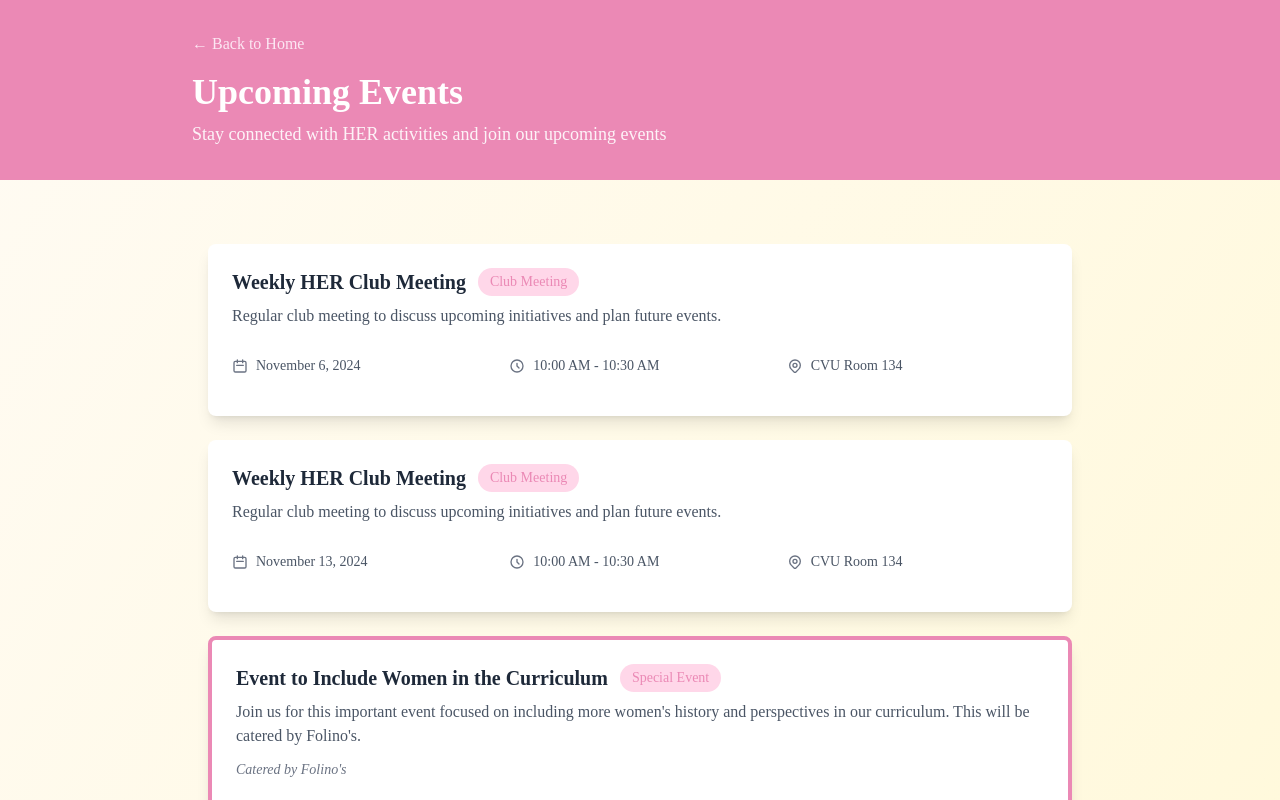
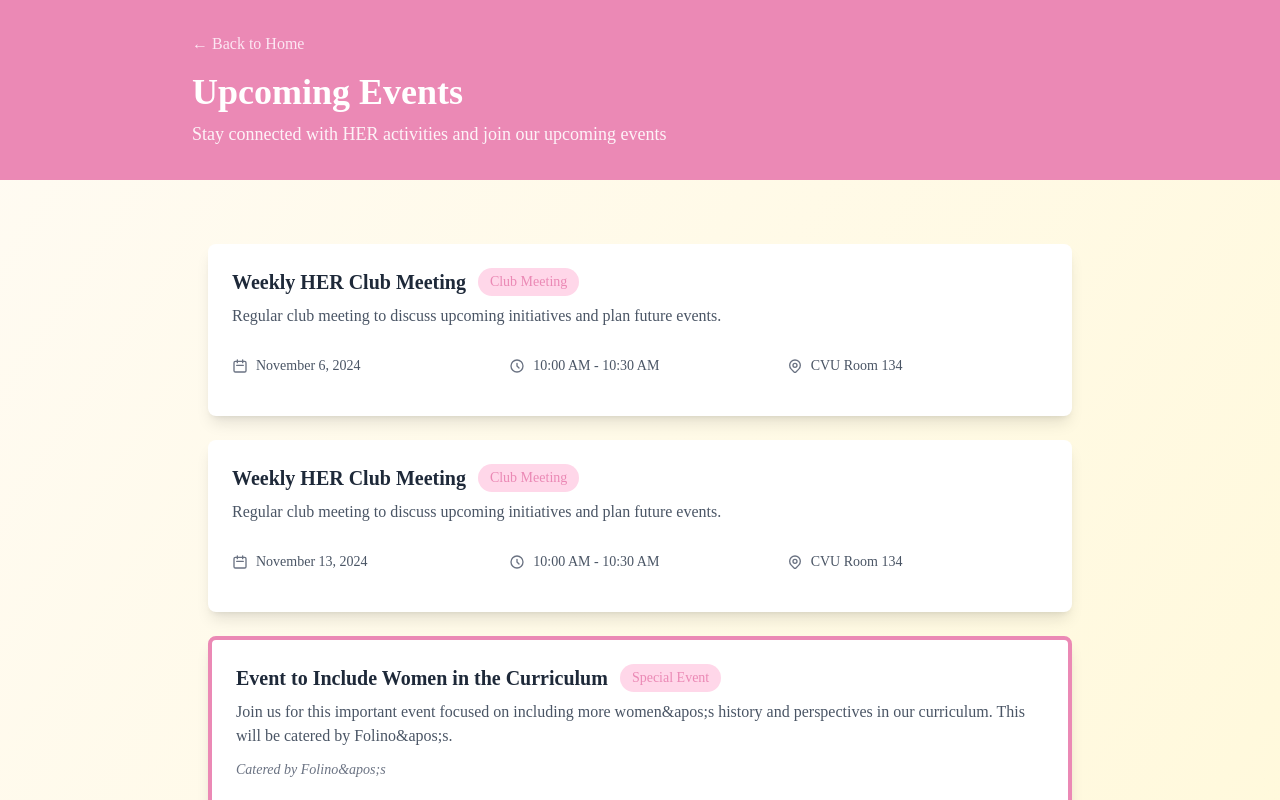
Before and after one commit to Amelie-Fairweather/HER, a Next.js app: page /events in a window 1280 px wide. Shown: the top 800 px of the page. Built offline with nearby package versions, Linux system fonts and the light colour scheme.

Commit message:
Fix ESLint errors: escape quotes and remove unused imports

```diff
--- a/src/app/events/page.tsx
+++ b/src/app/events/page.tsx
@@ -36,10 +36,10 @@ export default function Events() {
       date: "November 12, 2024",
       time: "5:30 PM - 8:00 PM",
       location: "Pierson Library",
-      description: "Join us for this important event focused on including more women's history and perspectives in our curriculum. This will be catered by Folino's.",
+      description: "Join us for this important event focused on including more women&apos;s history and perspectives in our curriculum. This will be catered by Folino&apos;s.",
       type: "Special Event",
       rsvpRequired: true,
-      catering: "Catered by Folino's"
+      catering: "Catered by Folino&apos;s"
     },
     {
       id: 4,
--- a/src/app/page.tsx
+++ b/src/app/page.tsx
@@ -10,7 +10,7 @@ export default function Home() {
           <HeroTitle />
           <h2 className="text-2xl font-semibold mb-2">Her Education Required</h2>
           <p className="text-lg opacity-90">
-            Student-led club at CVU dedicated to addressing the lack of Women's history and current rights in the curriculum
+            Student-led club at CVU dedicated to addressing the lack of Women&apos;s history and current rights in the curriculum
           </p>
         </div>
       </header>
@@ -32,10 +32,10 @@ export default function Home() {
                 Support our mission to implement a required Unit into the curriculum
               </h3>
               <p className="text-lg text-gray-700 max-w-3xl mx-auto mb-4">
-                A required unit is absolutely essential to ensuring students have a well rounded understanding of American history. Today, students have no idea the struggle women faced and the work needed to overcome them. Lack of role models for young girls, lack of representation and lack of knowledge limits the inclusion and success of your daughters, mothers, sisters, etc. Furthermore, men lack this education too. How can students vote on new policies surrounding women's rights without basic understanding of them?
+                A required unit is absolutely essential to ensuring students have a well rounded understanding of American history. Today, students have no idea the struggle women faced and the work needed to overcome them. Lack of role models for young girls, lack of representation and lack of knowledge limits the inclusion and success of your daughters, mothers, sisters, etc. Furthermore, men lack this education too. How can students vote on new policies surrounding women&apos;s rights without basic understanding of them?
               </p>
               <p className="text-lg text-gray-700 max-w-3xl mx-auto font-semibold">
-                To not require this education is to suggest women's history as secondary, as optional, as unimportant.
+                To not require this education is to suggest women&apos;s history as secondary, as optional, as unimportant.
               </p>
             </div>
           </div>
--- a/src/components/JoinForm.tsx
+++ b/src/components/JoinForm.tsx
@@ -1,7 +1,7 @@
 'use client'
 
 import { useState } from 'react'
-import emailjs from '@emailjs/browser'
+// import emailjs from '@emailjs/browser' // Removed unused import
 
 interface JoinFormProps {
   onClose: () => void
@@ -95,7 +95,7 @@ Application submitted at: ${new Date().toLocaleString()}
             </button>
           </div>
 
-          <p className="text-gray-600 mb-6">We'd love to have you join our community!</p>
+          <p className="text-gray-600 mb-6">We&apos;d love to have you join our community!</p>
 
           {submitStatus === 'success' && (
             <div className="bg-green-100 border border-green-400 text-green-700 px-4 py-3 rounded mb-4">
@@ -169,7 +169,7 @@ Application submitted at: ${new Date().toLocaleString()}
 
             <div>
               <label htmlFor="description" className="block text-sm font-medium text-gray-700 mb-1">
-                Tell us about yourself and why you're interested in joining *
+                Tell us about yourself and why you&apos;re interested in joining *
               </label>
               <textarea
                 id="description"
@@ -196,7 +196,7 @@ Application submitted at: ${new Date().toLocaleString()}
                 className="mt-1 w-4 h-4 text-[#EB89B5] border-gray-300 rounded focus:ring-[#EB89B5] focus:ring-2"
               />
               <label htmlFor="emailUpdates" className="text-sm text-gray-700">
-                I'd like to receive weekly email updates from student members about ways I can help, upcoming events, and our progress
+                I&apos;d like to receive weekly email updates from student members about ways I can help, upcoming events, and our progress
               </label>
             </div>
 
--- a/src/components/RSVPForm.tsx
+++ b/src/components/RSVPForm.tsx
@@ -1,15 +1,14 @@
 'use client'
 
 import { useState } from 'react'
-import emailjs from '@emailjs/browser'
+// import emailjs from '@emailjs/browser' // Removed unused import
 
 interface RSVPFormProps {
-  eventId: number
   eventTitle: string
   onClose: () => void
 }
 
-export default function RSVPForm({ eventId, eventTitle, onClose }: RSVPFormProps) {
+export default function RSVPForm({ eventTitle, onClose }: RSVPFormProps) {
   const [formData, setFormData] = useState({
     name: '',
     email: '',
```
